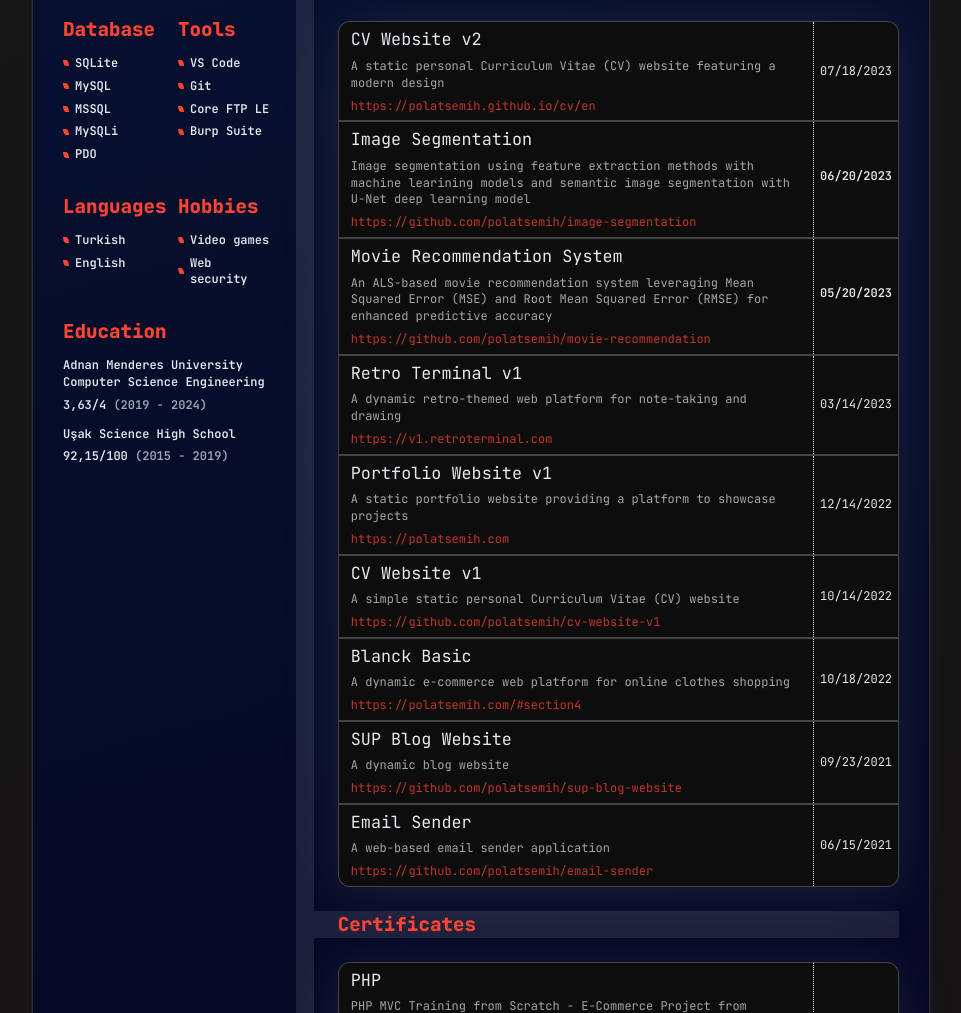
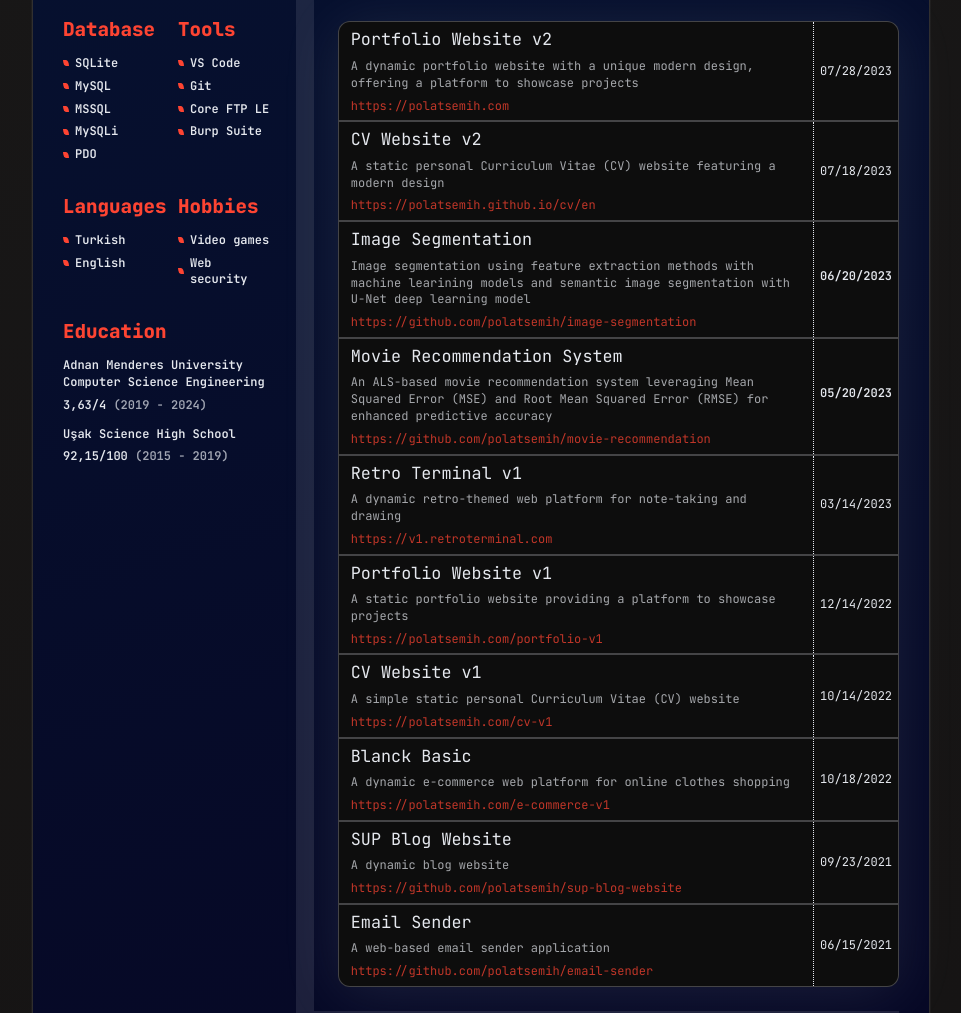
Before and after one commit to polatsemih/polatsemih.github.io, a plain HTML site: page cv/en/index.html in a window 1280 px wide. Shown: the part 569-1582 px from the top of the page, without its empty margins (159-1120 px from the left). Drawn offline with Linux system fonts and the light colour scheme.

Commit message:
Update index.html

```diff
--- a/cv/en/index.html
+++ b/cv/en/index.html
@@ -2,15 +2,15 @@
 <html lang="en">
 
 <head>
-    <title>CV - EN | Semih Utku Polat</title>
+    <title>CV of Semih Polat - Full Stack Web Developer</title>
 
     <meta charset="UTF-8" />
     <meta http-equiv="X-UA-Compatible" content="IE=edge" />
     <meta name="viewport" content="width=device-width,initial-scale=1.0" />
     <meta name="robots" content="all" />
 
-    <meta name="description" content="Semih Utku Polat Curriculum Vitae" />
-    <meta name="author" content="Semih Utku Polat" />
+    <meta name="description" content="Welcome to Semih Polat's CV website, where you can explore the journey and accomplishments of a skilled web developer. Discover Semih's professional background, technical expertise, and passion for crafting exceptional digital experiences. Dive into the projects and skills section to see a showcase of Semih's coding prowess and creativity. Learn more about Semih's career highlights, education, and proficiency in various programming languages. This CV website is a reflection of Semih Polat's dedication to excellence in the world of web development." />
+    <meta name="author" content="Semih Polat" />
 
     <link rel="apple-touch-icon" sizes="180x180" href="https://polatsemih.github.io/cv/assets/images/favicon_io/apple-touch-icon.png">
     <link rel="icon" type="image/png" sizes="32x32" href="https://polatsemih.github.io/cv/assets/images/favicon_io/favicon-32x32.png">
@@ -156,7 +156,7 @@
                                 <div class="date">...</div>
                             </div>
                         </div> -->
-                        <!-- <div class="table_row">
+                        <div class="table_row">
                             <div class="collection_row_left">
                                 <div class="name">Portfolio Website v2</div>
                                 <div class="description">A dynamic portfolio website with a unique modern design,
@@ -164,9 +164,9 @@
                                 <a class="link" href="https://polatsemih.com" target="_blank">https://polatsemih.com</a>
                             </div>
                             <div class="collection_row_right">
-                                <div class="date">...</div>
+                                <div class="date">07/28/2023</div>
                             </div>
-                        </div> -->
+                        </div>
                         <div class="table_row">
                             <div class="collection_row_left">
                                 <div class="name">CV Website v2</div>
@@ -222,7 +222,7 @@
                                 <div class="name">Portfolio Website v1</div>
                                 <div class="description">A static portfolio website providing a platform to showcase
                                     projects</div>
-                                <a class="link" href="https://polatsemih.com" target="_blank">https://polatsemih.com</a>
+                                <a class="link" href="https://polatsemih.com/portfolio-v1" target="_blank">https://polatsemih.com/portfolio-v1</a>
                             </div>
                             <div class="collection_row_right">
                                 <div class="date">12/14/2022</div>
@@ -232,8 +232,8 @@
                             <div class="collection_row_left">
                                 <div class="name">CV Website v1</div>
                                 <div class="description">A simple static personal Curriculum Vitae (CV) website</div>
-                                <a class="link" href="https://github.com/polatsemih/cv-website-v1"
-                                    target="_blank">https://github.com/polatsemih/cv-website-v1</a>
+                                <a class="link" href="https://polatsemih.com/cv-v1"
+                                    target="_blank">https://polatsemih.com/cv-v1</a>
                             </div>
                             <div class="collection_row_right">
                                 <div class="date">10/14/2022</div>
@@ -244,8 +244,8 @@
                                 <div class="name">Blanck Basic</div>
                                 <div class="description">A dynamic e-commerce web platform for online clothes shopping
                                 </div>
-                                <a class="link" href="https://polatsemih.com/#section4"
-                                    target="_blank">https://polatsemih.com/#section4</a>
+                                <a class="link" href="https://polatsemih.com/e-commerce-v1"
+                                    target="_blank">https://polatsemih.com/e-commerce-v1</a>
                             </div>
                             <div class="collection_row_right">
                                 <div class="date">10/18/2022</div>
```
